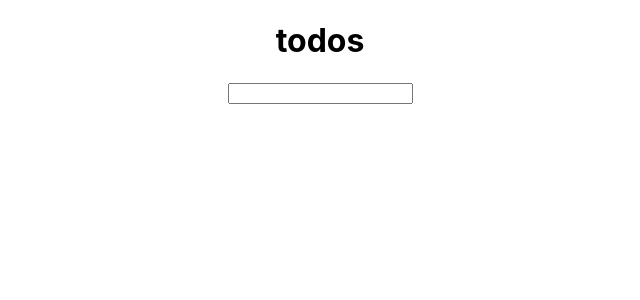
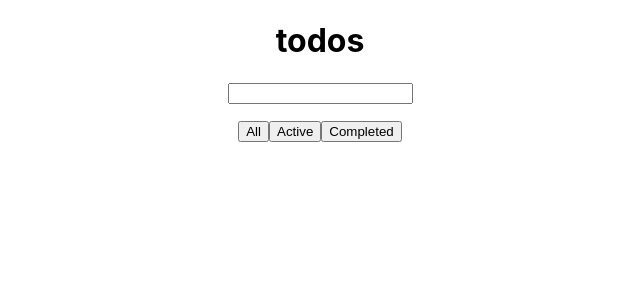
Before and after one commit to karolina-rachuta/todo_react, a React (Create React App) app: page / in a window 1280 px wide. Shown: the top 300 px of the page, without its empty margins (320-960 px from the left). Built offline with nearby package versions, Linux system fonts and the light colour scheme.

Commit message:
filter tasks as all, active and completed

```diff
--- a/src/App.js
+++ b/src/App.js
@@ -11,6 +11,7 @@ import TaskList from './components/TaskList';
 function App() {
     const [value, setValue] = useState('');
     const [tasks, setTasks] = useState([]);
+    const [selection, setSelection] = useState('all');
 
     useEffect(() => {
         setTasks(loadFromLocalStorage('tds'));
@@ -63,7 +64,13 @@ function App() {
             tasks={tasks}
             handleChangeStatus={handleChangeStatus}
             handleDeleteTask={handleDeleteTask}
+            selection={selection}
             />
+            <div>
+                <button onClick={()=> setSelection('all')}>All</button>
+                <button onClick={()=> setSelection(false)}>Active</button>
+                <button onClick={()=> setSelection(true)}>Completed</button>
+            </div>
         </div>
     );
 }
--- a/src/components/TaskList.js
+++ b/src/components/TaskList.js
@@ -1,8 +1,8 @@
 import TaskItem from "./TaskItem"
-function TaskList ({tasks, handleChangeStatus, handleDeleteTask}) {
+function TaskList ({tasks, handleChangeStatus, handleDeleteTask, selection}) {
     return (
         <ul>
-            {tasks.map(({id, name, status}) => (
+            {tasks.filter(e => selection === 'all' || e.status === selection).map(({id, name, status}) => (
                 <TaskItem
                     key={id}
                     id={id}
```
